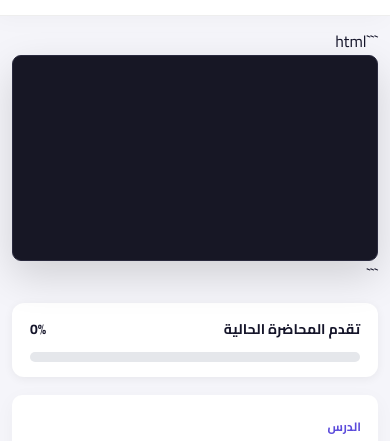
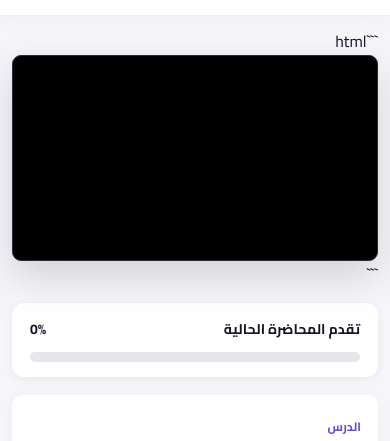
Before and after one commit to alwasiqabdallh/zawam-platform, a website: page lesson.html in a window 390 px wide. Shown: the part 394-835 px from the top of the page. Drawn offline with Linux system fonts and the light colour scheme.

Commit message:
Enhance video player styles for better display
Added CSS styles to improve the video player layout and responsiveness.

````diff
--- a/lesson.html
+++ b/lesson.html
@@ -316,6 +316,44 @@
         #lessonVideo {
             direction: ltr;
         }
+        ```css
+/* إصلاح عرض فيديو المحاضرة */
+.video-player {
+    width: 100%;
+    min-width: 0;
+}
+
+.video-frame {
+    position: relative;
+    width: 100%;
+    aspect-ratio: 16 / 9;
+    background: #000;
+    overflow: hidden;
+    border-radius: 12px;
+}
+
+#lessonVideo {
+    position: absolute;
+    inset: 0;
+    width: 100%;
+    height: 100%;
+    direction: ltr;
+}
+
+#lessonVideo iframe {
+    position: absolute;
+    inset: 0;
+    width: 100% !important;
+    height: 100% !important;
+    border: 0;
+}
+
+@media (max-width: 768px) {
+    .video-frame {
+        border-radius: 8px;
+    }
+}
+```
     </style>
 
 </head>
````
